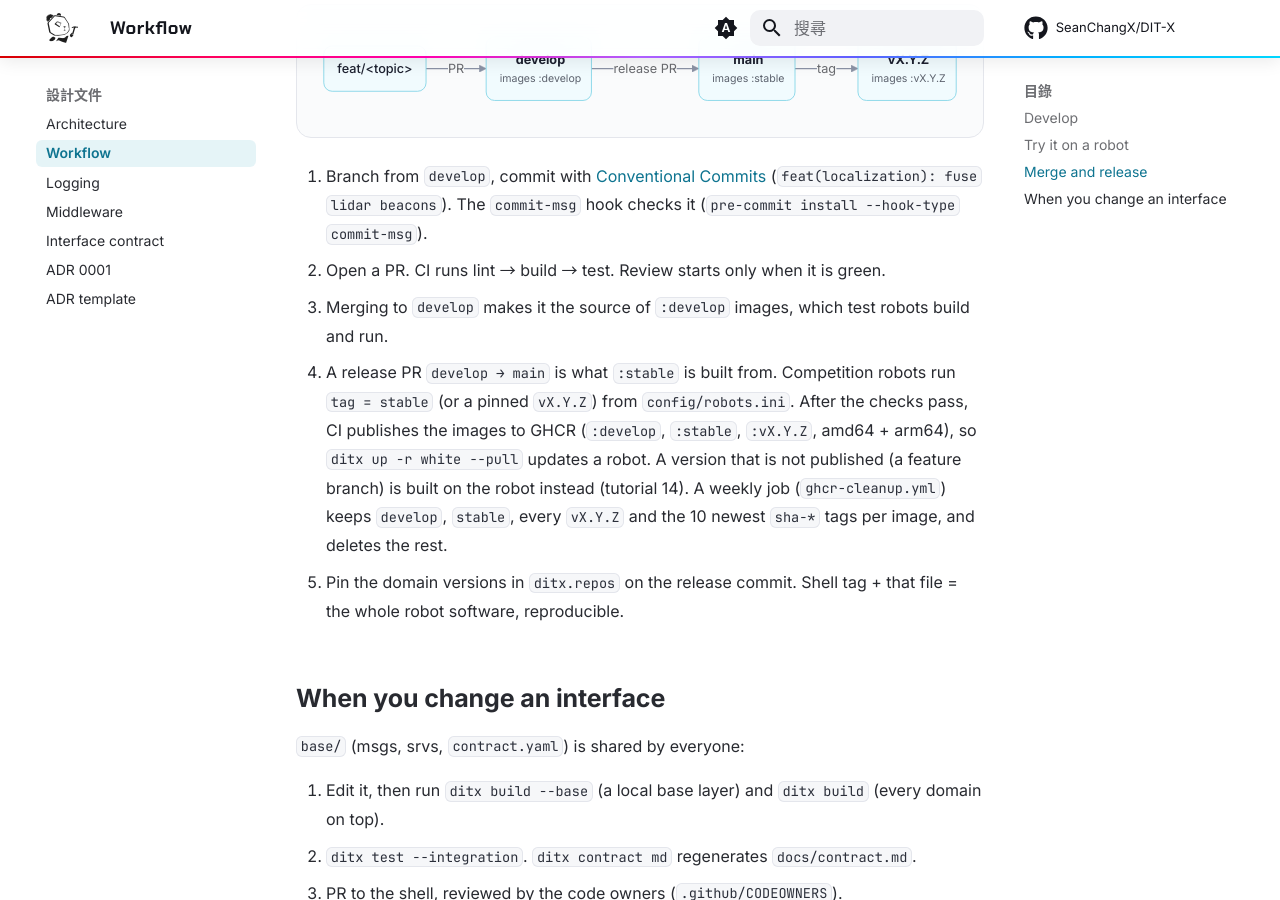
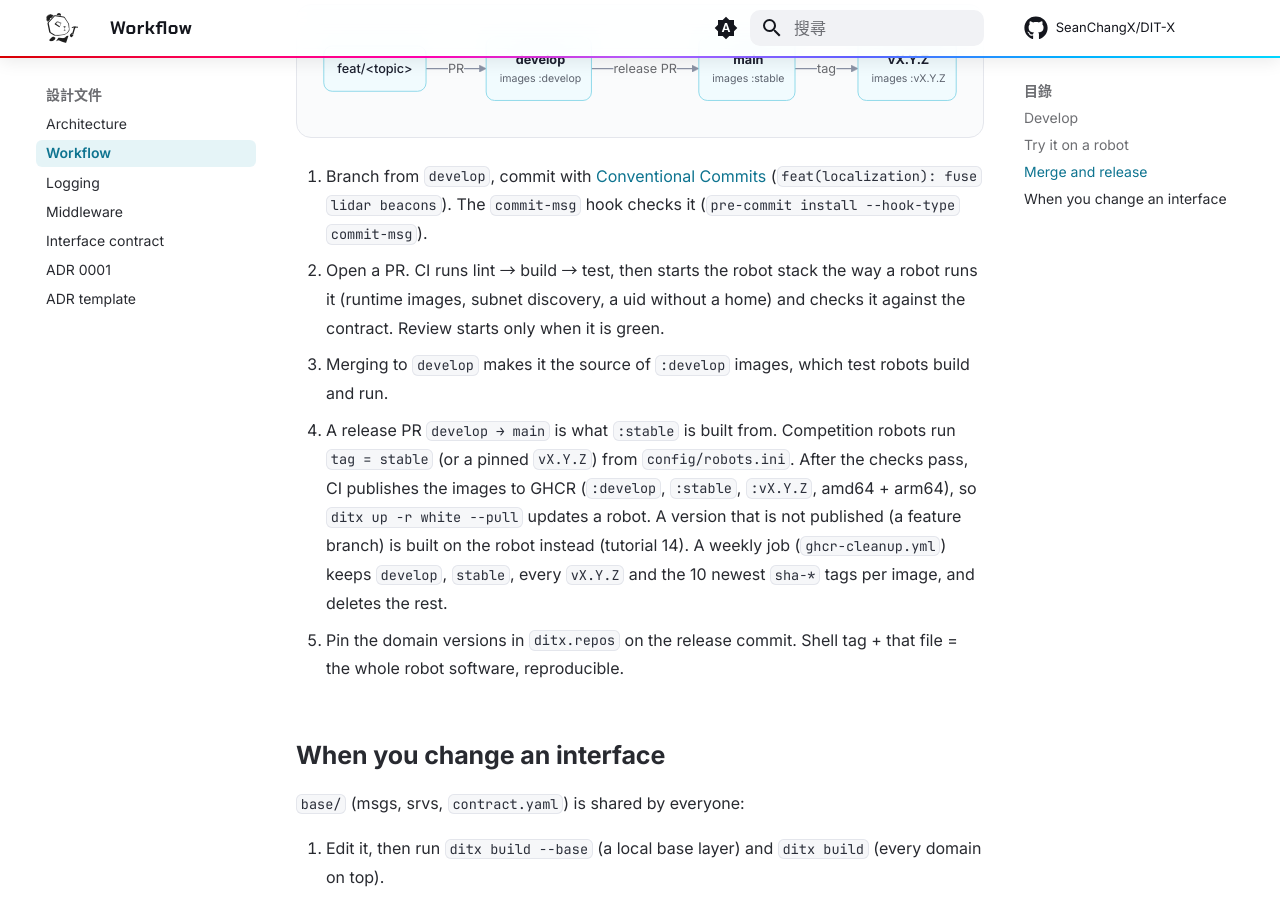
Before and after one commit to DIT-ROBOTICS/DIT-X, an MkDocs documentation site: the page built from docs/workflow.md, in a window 1280 px wide and 900 px high, scrolled down 1410 px. Built offline with MkDocs 1.6.1 and Material for MkDocs 9.7.7, drawn with Linux system fonts in a browser that asks for light colours; comment, search, counter and statistics services are not loaded.

Commit message:
ci: start the robot stack the way a robot runs it (#17)
Closes #14.

The sim and the integration test run with `discovery = localhost` and
uid 1000, so both real-robot bugs of #13 passed CI: `CYCLONEDDS_URI` for
subnet discovery and `~/.ros` for uids without a home.

New step in `build-test (humble)` (skipped for docs-only changes like
the rest):
1. `ditx image --target runtime --tag ci`: the runtime images of this
commit
2. `ditx robot add ci --host local --domain-id 77 --tag ci`: a robot
with the default **subnet** discovery (`docker/cyclonedds.xml`)
3. `ditx up -r ci`: containers run as the runner's **uid 1001**, which
has no passwd entry in the image, like the DIT-Scripts team accounts
4. `ditx contract live -r ci`, retried for up to ~60 s while the domains
come up; on failure the logs of every domain are printed
5. `ditx down` always (trap)

`docs/workflow.md` mentions the step.

Not run locally: on this laptop the TUN interface (v2rayN) breaks DDS
multicast in subnet mode, so local subnet runs do not discover each
other; GitHub runners have no TUN. This PR's own CI is the test. #16
(stderr for the `--domains` fallback) is independent: this job builds
its images from the same commit, so `contract_check` already knows
`--domains`.

```diff
--- a/docs/workflow.md
+++ b/docs/workflow.md
@@ -52,7 +52,9 @@ flowchart LR
 1. Branch from `develop`, commit with [Conventional Commits](https://www.conventionalcommits.org/)
    (`feat(localization): fuse lidar beacons`). The `commit-msg` hook checks it
    (`pre-commit install --hook-type commit-msg`).
-2. Open a PR. CI runs lint → build → test. Review starts only when it is green.
+2. Open a PR. CI runs lint → build → test, then starts the robot stack the way a robot runs it
+   (runtime images, subnet discovery, a uid without a home) and checks it against the contract.
+   Review starts only when it is green.
 3. Merging to `develop` makes it the source of `:develop` images, which test robots build and run.
 4. A release PR `develop → main` is what `:stable` is built from. Competition robots run
    `tag = stable` (or a pinned `vX.Y.Z`) from `config/robots.ini`.
```
Also changed, not shown: 1 other file.
